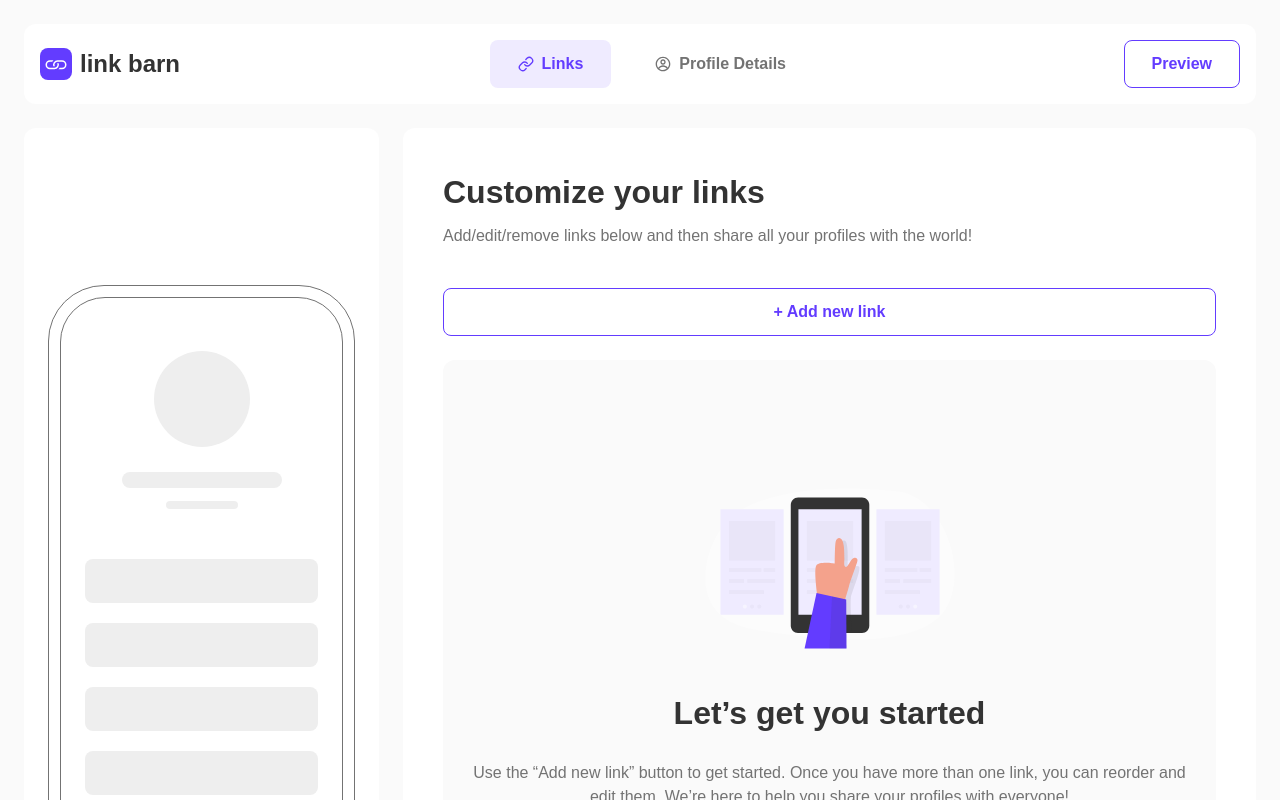
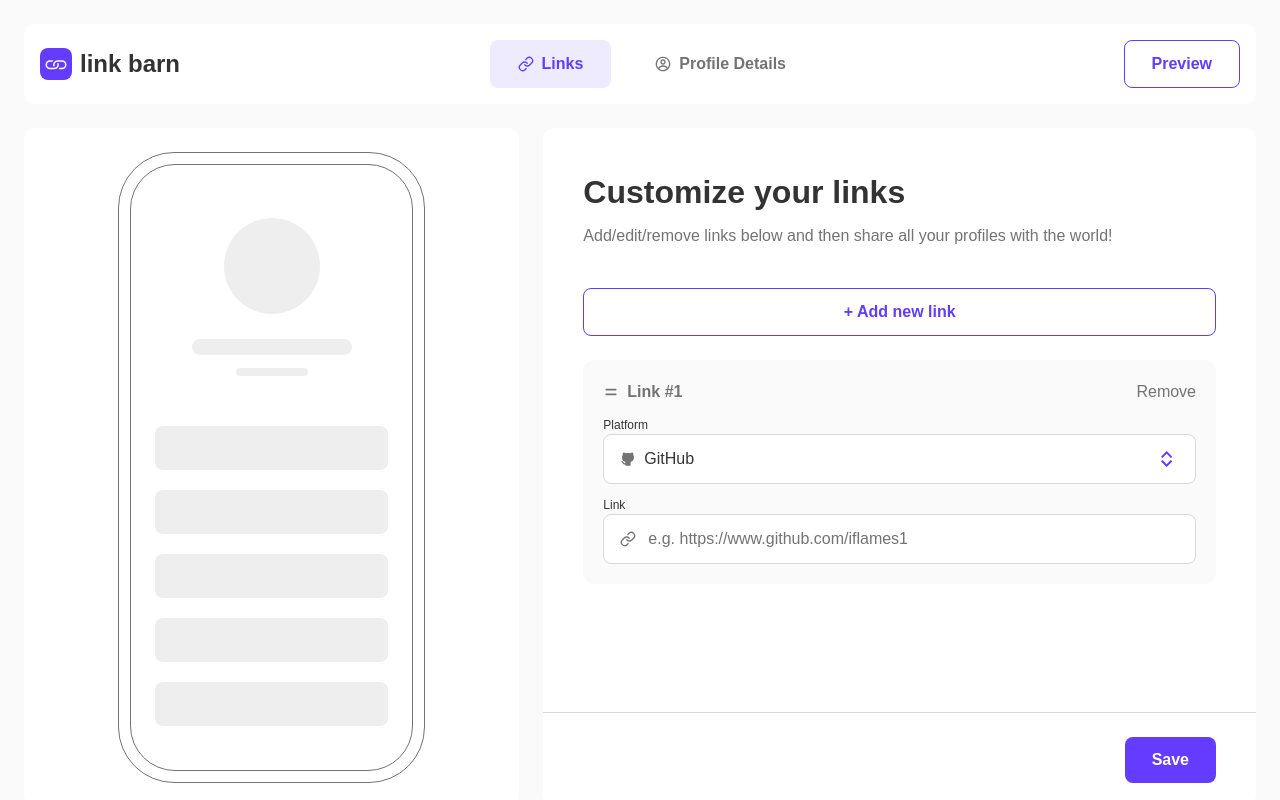
Before and after one commit to iflames1/link_barn, a Next.js app in the folder client/: page /links in a window 1280 px wide. Both pictures are taken after a click on the button "+ Add new link". Shown: the top 800 px of the page. Built offline with nearby package versions, Linux system fonts and the light colour scheme.

Commit message:
add Link editor

```diff
--- a/client/src/app/globals.css
+++ b/client/src/app/globals.css
@@ -36,6 +36,14 @@
   cursor: pointer;
 }
 
+.select-shadow {
+  box-shadow: 0px 0px 32px 0px rgba(0, 0, 0, 0.1);
+}
+
+.active-selection {
+  box-shadow: 0px 0px 32px 0px rgba(99, 60, 255, 0.25);
+}
+
 @media (max-width: 640px) {
   .hM {
     font-size: 24px;
--- /dev/null
+++ b/client/src/components/links/GetStarted.tsx
@@ -0,0 +1,22 @@
+import Image from "next/image";
+
+export default function GetStarted() {
+  return (
+    <div className="flex flex-col items-center justify-center p-5 min-h-[calc(100vh-518px)] max-h-[469px] sm:gap-10 gap-6 bg-gray-light rounded-xl">
+      <Image
+        src="/images/get-started.svg"
+        alt="get started image"
+        width={250}
+        height={160}
+      />
+      <div className="text-center max-w-[488px]">
+        <h3 className="pb-6 hM text-black">Let’s get you started</h3>
+        <p className="bM text-gray-dark">
+          Use the “Add new link” button to get started. Once you have more than
+          one link, you can reorder and edit them. We’re here to help you share
+          your profiles with everyone!
+        </p>
+      </div>
+    </div>
+  );
+}
--- /dev/null
+++ b/client/src/components/links/LinkEditor.tsx
@@ -0,0 +1,49 @@
+"use client";
+import { HiMenuAlt4 } from "react-icons/hi";
+import { SelectLink } from "./SelectLink";
+import { FiLink } from "react-icons/fi";
+import { useState } from "react";
+
+export default function LinkEditor() {
+  const [isActive, setIsActive] = useState(false);
+
+  return (
+    <form>
+      <div className="p-5 bg-gray-light rounded-xl flex flex-col gap-3">
+        <div className="flex items-center justify-between">
+          <p className="flex items-center gap-2 text-gray-dark">
+            <HiMenuAlt4 className="size-4" />
+            <span className="text-base font-bold">Link #1</span>
+          </p>
+          <button className="text-base font-normal text-gray-dark">
+            Remove
+          </button>
+        </div>
+        <div>
+          <p className="bS text-black">Platform</p>
+          <SelectLink />
+        </div>
+        <div>
+          <p className="bS text-black">Link</p>
+          <div
+            className={`flex items-center gap-3 px-4 py-3 border-[1px] border-gray rounded-lg bg-white ${
+              isActive && "active-selection"
+            }`}
+          >
+            <label htmlFor="link" className="cursor pointer">
+              <FiLink className="size-4 text-gray-dark" />
+            </label>
+            <input
+              id="link"
+              type="text"
+              onFocus={() => setIsActive(true)}
+              onBlur={() => setIsActive(false)}
+              placeholder="e.g. https://www.github.com/iflames1"
+              className="placeholder:text-gray-dark text-black w-full border-none outline-none"
+            />
+          </div>
+        </div>
+      </div>
+    </form>
+  );
+}
--- a/client/src/components/links/LinkForm.tsx
+++ /dev/null
@@ -1,42 +0,0 @@
-import Image from "next/image";
-
-export default function LinkForm() {
-  return (
-    <div className="bg-white rounded-xl">
-      <div className="sm:p-10 p-6">
-        <div className="pb-6">
-          <h2 className="hM text-black pb-2">Customize your links</h2>
-          <p className="bM text-gray-dark pb-10">
-            Add/edit/remove links below and then share all your profiles with
-            the world!
-          </p>
-          <button className="hS text-base-dark border-[1px] border-base-dark hover:bg-base-light py-[11px] px-7 rounded-lg w-full">
-            + Add new link
-          </button>
-        </div>
-        <div className="flex flex-col items-center p-5 sm:py-32 sm:gap-10 gap-6 bg-gray-light rounded-xl">
-          <Image
-            src="/images/get-started.svg"
-            alt="get started image"
-            width={250}
-            height={160}
-          />
-          <div className="text-center">
-            <h3 className="pb-6 hM text-black">Let’s get you started</h3>
-            <p className="bM text-gray-dark">
-              Use the “Add new link” button to get started. Once you have more
-              than one link, you can reorder and edit them. We’re here to help
-              you share your profiles with everyone!
-            </p>
-          </div>
-        </div>
-      </div>
-      <hr className="h-[1px] bg-gray border-none" />
-      <div className="sm:py-6 sm:px-10 p-4 flex justify-end">
-        <button className="hS button text-white bg-base-dark opacity-25 sm:w-fit w-full">
-          Save
-        </button>
-      </div>
-    </div>
-  );
-}
--- a/client/src/components/links/Links.tsx
+++ b/client/src/components/links/Links.tsx
@@ -1,11 +1,46 @@
+"use client";
+import { useState } from "react";
 import Preview from "../Preview";
-import LinkForm from "./LinkForm";
+import GetStarted from "./GetStarted";
+import LinkEditor from "./LinkEditor";
 
 export default function Links() {
+  const [addLink, setAddLink] = useState(false);
   return (
     <div className="lg:flex gap-6 w-full">
       <Preview className="w-[40vw] lg:flex hidden" />
-      <LinkForm />
+      <div className="bg-white flex flex-col justify-between rounded-xl lg:w-[60%] z-0">
+        <div className="sm:p-10 p-6">
+          <div className="pb-6">
+            <h2 className="hM text-black pb-2">Customize your links</h2>
+            <p className="bM text-gray-dark pb-10">
+              Add/edit/remove links below and then share all your profiles with
+              the world!
+            </p>
+            <button
+              onClick={() => setAddLink(true)}
+              className="hS text-base-dark border-[1px] border-base-dark hover:bg-base-light py-[11px] px-7 rounded-lg w-full"
+            >
+              + Add new link
+            </button>
+          </div>
+          <div className="min-h-[calc(100vh-518px)]">
+            {addLink ? <LinkEditor /> : <GetStarted />}
+          </div>
+        </div>
+        <div>
+          <hr className="h-[1px] bg-gray border-none" />
+          <div className="sm:py-6 sm:px-10 p-4 flex justify-end">
+            <button
+              className={`hS button text-white bg-base-dark ${
+                !addLink && "opacity-25"
+              } sm:w-fit w-full`}
+            >
+              Save
+            </button>
+          </div>
+        </div>
+      </div>
     </div>
   );
 }
--- /dev/null
+++ b/client/src/components/links/SelectLink.tsx
@@ -0,0 +1,87 @@
+"use client";
+import { useState } from "react";
+import { FaXTwitter } from "react-icons/fa6";
+import { TbBrandGithubFilled } from "react-icons/tb";
+import { IoLogoYoutube } from "react-icons/io";
+import { FaLinkedin } from "react-icons/fa";
+import { FaFacebook } from "react-icons/fa6";
+import { CgSelect } from "react-icons/cg";
+
+export function SelectLink() {
+  const [isOpen, setIsOpen] = useState(false);
+  const [selectedOption, setSelectedOption] = useState<string | null>("github");
+
+  const options = [
+    {
+      value: "github",
+      icon: <TbBrandGithubFilled className="size-4 text-gray-dark" />,
+      label: "GitHub",
+    },
+    {
+      value: "twitter",
+      icon: <FaXTwitter className="size-4 text-gray-dark" />,
+      label: "Twitter",
+    },
+    {
+      value: "youtube",
+      icon: <IoLogoYoutube className="size-4 text-gray-dark" />,
+      label: "Youtube",
+    },
+    {
+      value: "facebook",
+      icon: <FaFacebook className="size-4 text-gray-dark" />,
+      label: "Facebook",
+    },
+    {
+      value: "linkedin",
+      icon: <FaLinkedin className="size-4 text-gray-dark" />,
+      label: "LinkedIn",
+    },
+  ];
+
+  return (
+    <div className="relative">
+      <div
+        onClick={() => setIsOpen(!isOpen)}
+        className={`w-full px-4 py-3 bg-white border-[1px] border-gray rounded-lg cursor-pointer ${
+          isOpen && "active-selection"
+        }`}
+      >
+        {selectedOption && (
+          <div className="flex justify-between items-center">
+            <div className="flex gap-2 items-center">
+              {options.find((opt) => opt.value === selectedOption)?.icon}
+              <span className="bM text-black">
+                {options.find((opt) => opt.value === selectedOption)?.label}
+              </span>
+            </div>
+            <CgSelect className="size-6 text-base-dark" />
+          </div>
+        )}
+      </div>
+      {isOpen && (
+        <div className="absolute top-full left-0 w-full mt-4 bg-white border border-gray select-shadow rounded-lg px-4 h-[248px] overflow-y-auto z-10">
+          {options.map((option, index) => (
+            <div>
+              <div
+                key={option.value}
+                className={`py-3 hover:bg-gray-100 cursor-pointer flex items-center
+                gap-3 {option.value === selectedOption ? 'text-base-dark' : "text-black"}`}
+                onClick={() => {
+                  setSelectedOption(option.value);
+                  setIsOpen(false);
+                }}
+              >
+                {option.icon}
+                <span className="bM">{option.label}</span>
+              </div>
+              {index !== options.length - 1 && (
+                <hr className="h-px border-none bg-gray" />
+              )}
+            </div>
+          ))}
+        </div>
+      )}
+    </div>
+  );
+}
```
